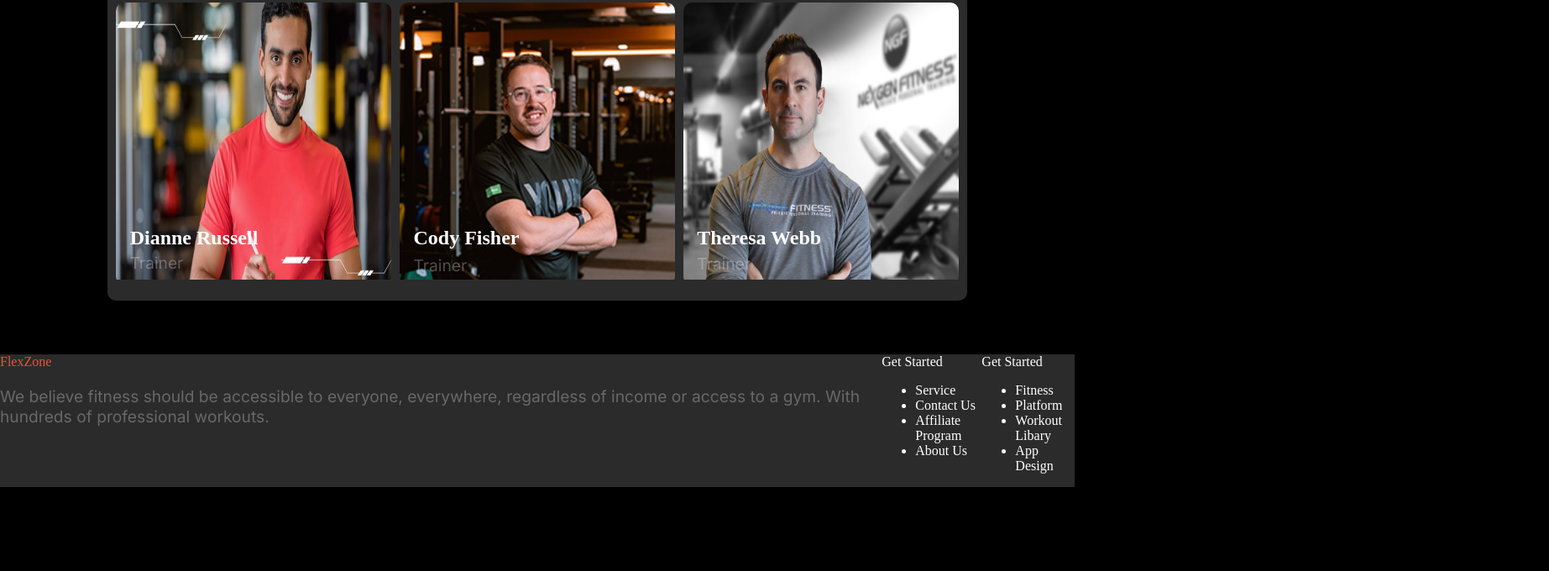
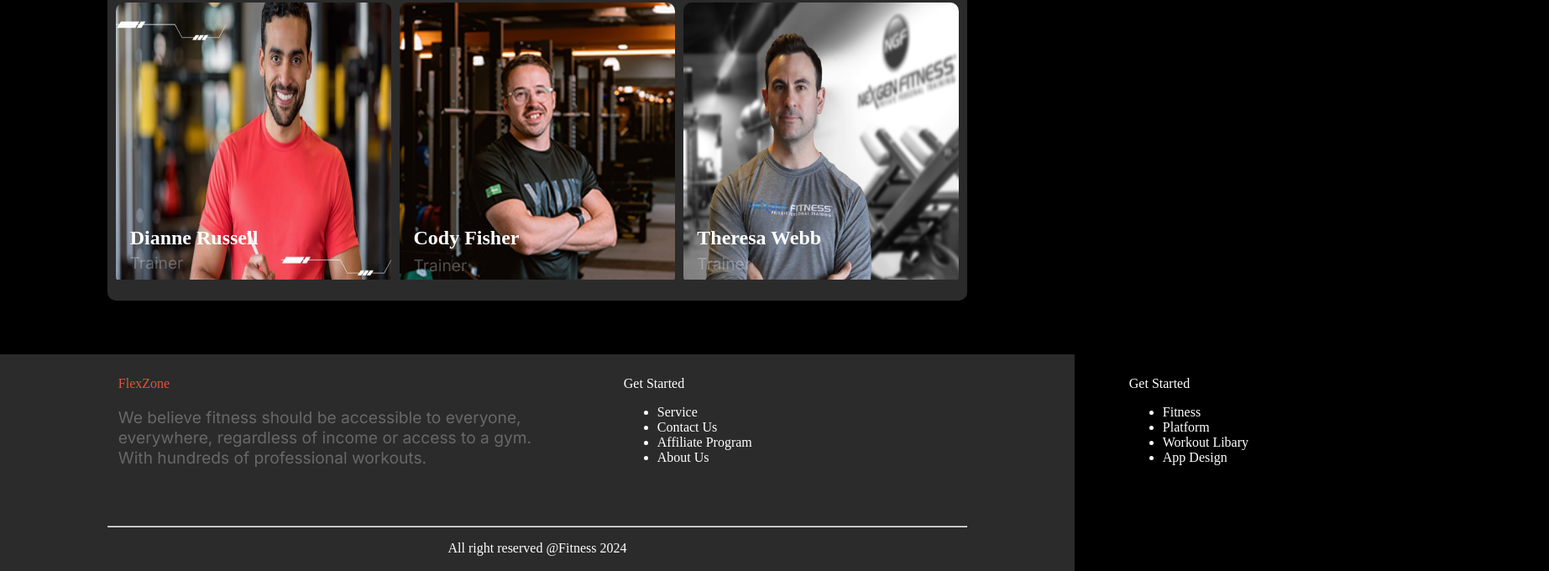
Before and after one commit to mosarof-hossain/flexzone, a plain HTML site: page index.html in a window 1280 px wide. Shown: the part 3107-3787 px from the top of the page at 84% size, 1845 px wide, since content can reach past the window. Before the commit the page ends 3687 px from the top, so only its background shows below. Drawn offline with Linux system fonts and the light colour scheme; a web font is replaced by a local one.

Commit message:
last update for footer section

```diff
--- a/index.html
+++ b/index.html
@@ -217,7 +217,7 @@
            <!-- Meet Section Design End -->
     </main>
     <footer>
-        <div class="footer-section">
+        <div class="footer-top">
             <div class="footer-col1">
                 <div class="h2 footer-col1Title primary-color">FlexZone</div>
                 <p class="footer-col1Des section-des">We believe fitness should be accessible to everyone, everywhere, regardless of income or access to a gym. With hundreds of professional workouts.</p>
@@ -241,6 +241,10 @@
                 </ul>
             </div>
         </div>
+        <div class="footer-bottom">
+            <hr>
+            <p class="footer-bottomDes">All right reserved @Fitness 2024</p>
+        </div>
     </footer>
 </body>
 </html>
--- a/style.css
+++ b/style.css
@@ -338,10 +338,22 @@ input , select{
     margin-bottom: -10%;
 }
 /* Footer Section Design  */
-.footer-section{
+footer{
     background-color: #2b2b2b;
-    display: flex;
-    justify-content: space-around;
+}
+.footer-top{
+    display: grid;
+    margin: 5% 10% 0% 10%;
+    padding: 2% 1%;
+    gap: 102px;
+    grid-template-columns: repeat(3,500px);
+}
+.footer-bottom{
+    margin: 1% 10% 0% 10%;
+    padding-bottom: .2%;
+}
+.footer-bottomDes{
+    text-align: center;
 }
 
 /* Responsive Part Design */
```
